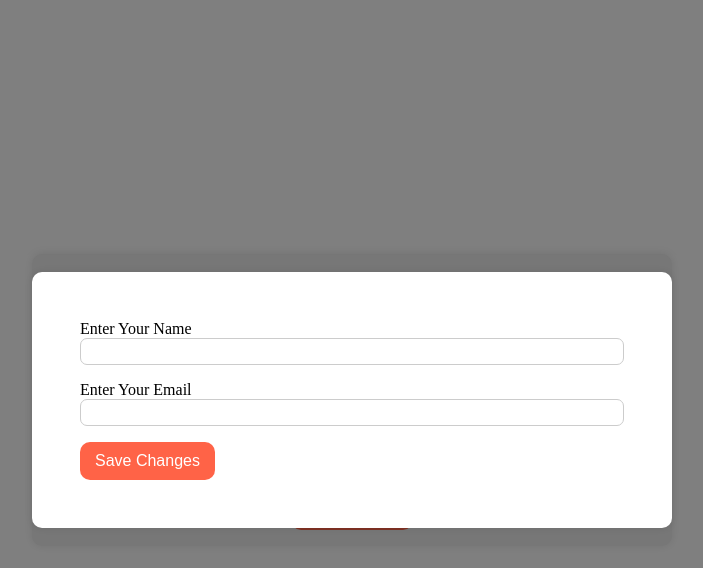
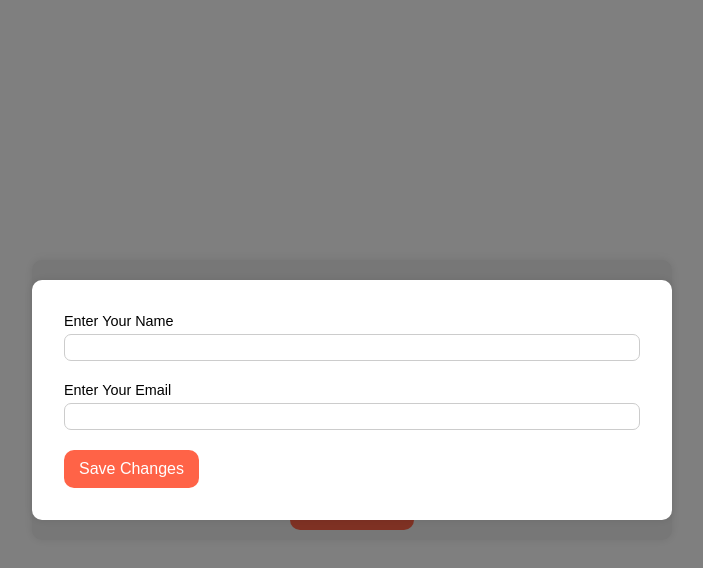
Before and after one commit to Switch-Communication/landing-page-team, a plain HTML site: page index.html in a window 1280 px wide. Both pictures are taken after typing "5", "5" into the empty fields and a click on the button "Save". Shown: the whole page, without its empty margins (288-991 px from the left). Drawn offline with Linux system fonts and the light colour scheme.

Commit message:
Second Commite

```diff
--- a/style.css
+++ b/style.css
@@ -4,25 +4,27 @@
    box-sizing: border-box;
 }
 
+/* Start Cart Team */
 .cart-container {
    display: flex;
    justify-content: center;
    align-items: center;
    height: 100vh;
-   overflow: hidden;
 }
 
 .cart-container form {
    background-color: #eee;
    border-radius: 10px;
    padding: 1rem;
-   width: 50%;
-   box-shadow: 0 0 10px rgba(0, 0, 0, 0.1);
+   padding: 10px;
    display: flex;
    flex-direction: column;
    justify-content: center;
    gap: 1rem;
+   box-shadow: 0 0 10px rgba(0, 0, 0, 0.1);
 }
+
+
 
 .cart-container form .container-teams {
    display: flex;
@@ -37,12 +39,14 @@
    flex-direction: column;
    align-items: center;
    padding: 1rem;
+   font-size: .6em;
+   font-family: Arial, Helvetica, sans-serif;
 }
 
 .score-team input {
    width: 55px;
-   height: 75px;
-   font-size: 1.5rem;
+   height: 70px;
+   font-size: 1.2em;
    text-align: center;
    border-radius: 10px;
    border: 1px solid #ccc;
@@ -106,6 +110,23 @@ input[type="number"]::-webkit-inner-spin-button {
    color: #fff;
 }
 
+@media screen and (min-width: 768px) {
+   .cart-container form {
+      width: 50%;
+   }
+
+   .cart-container form .container-teams .cart-team {
+      font-size: 1em;
+   }
+
+   .score-team input {
+      height: 70px;
+      font-size: 1.5rem;
+   }
+}
+
+/* End Cart Team */
+/* Start Modal Section */
 .contianer-modal {
    display: none;
    justify-content: center;
@@ -124,8 +145,8 @@ input[type="number"]::-webkit-inner-spin-button {
 .contianer-modal .modal-dialog {
    background-color: #fff;
    border-radius: 10px;
-   padding: 3rem;
-   width: 50%;
+   padding: 2em;
+   width: 90%;
    box-shadow: 0 0 10px rgba(0, 0, 0, 0.1);
 }
 
@@ -140,8 +161,13 @@ input[type="number"]::-webkit-inner-spin-button {
    width: 100%;
 }
 
+.modal-body form div label {
+   font-family: Arial, Helvetica, sans-serif;
+   font-size: .9em;
+}
 
 .modal-body form div input {
+   margin-block: 4px;
    width: 100%;
    padding: 5px;
    border-radius: 7px;
@@ -159,3 +185,10 @@ input[type="number"]::-webkit-inner-spin-button {
    font-size: 1rem;
    color: #fff;
 }
+
+@media screen and (min-width: 768px) {
+   .contianer-modal .modal-dialog {
+      width: 50%;
+   }
+
+}
```
